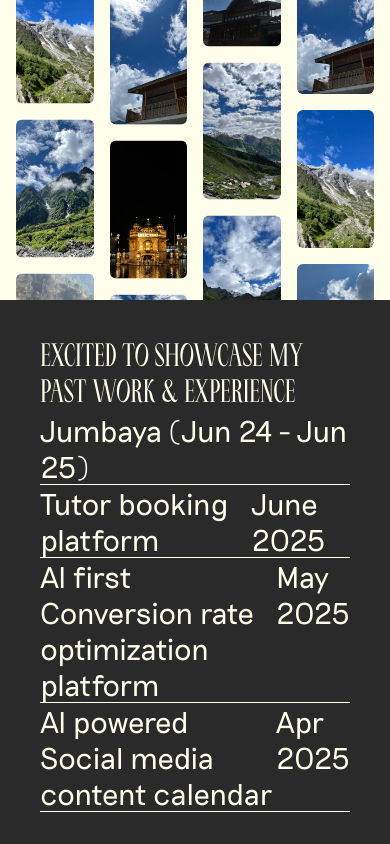
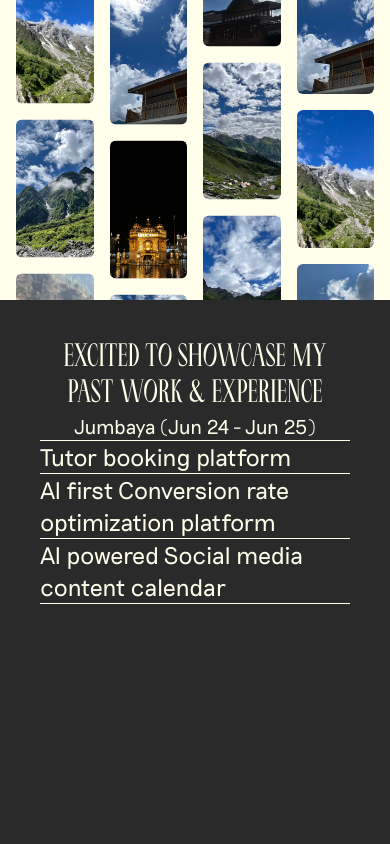
Before and after one commit to divyanshu0469/portfolio-website, a Next.js app: page / in a window 390 px wide. Shown: the part 1388-2232 px from the top of the page. Built offline with nearby package versions, Linux system fonts and the light colour scheme; a web font is replaced by a local one.

Commit message:
custom accordion and link finalized

```diff
--- a/src/components/MaskDiv/index.tsx
+++ b/src/components/MaskDiv/index.tsx
@@ -1,5 +1,7 @@
 import { ReactNode, useEffect, useRef, useState } from "react";
 import { motion } from "motion/react";
+import { useMediaQuery } from "react-responsive";
+import Link from "next/link";
 
 export const MaskDiv = ({
   heading,
@@ -7,6 +9,7 @@ export const MaskDiv = ({
   className,
   duration = 7,
   repeat = 4,
+  href,
   handleClick,
 }: {
   heading: ReactNode;
@@ -15,9 +18,10 @@ export const MaskDiv = ({
   duration?: number;
   className?: string;
   handleClick?: () => void;
+  href?: string;
 }) => {
   const divRef = useRef<HTMLDivElement>(null);
-
+  const isMobile = useMediaQuery({ maxWidth: 637 });
   const [maskDirection, setMaskDirection] = useState("");
   const [hover, setHover] = useState<{
     enter?: { x: number; y: number };
@@ -39,12 +43,58 @@ export const MaskDiv = ({
     }
   }, [hover]);
 
-  return (
+  return href ? (
+    <Link href={href} className="p-0 m-0 w-full">
+      <motion.div
+        ref={divRef}
+        animate={{
+          paddingLeft: hover.enter?.x && !isMobile ? "0.5rem" : 0,
+          paddingRight: hover.enter?.x && !isMobile ? "0.5rem" : 0,
+        }}
+        onMouseEnter={(e) =>
+          setHover({ enter: { x: e.clientX, y: e.clientY } })
+        }
+        onMouseLeave={(e) => setHover({ exit: { x: e.clientX, y: e.clientY } })}
+        onClick={handleClick}
+        className={`relative w-full flex justify-center overflow-hidden ${className}`}
+      >
+        {heading}
+        <motion.div
+          animate={{
+            height: hover.enter?.x ? "100%" : 0,
+          }}
+          transition={{ duration: 0.13 }}
+          className={`absolute w-full bg-light-orange overflow-hidden flex ${maskDirection}`}
+        >
+          {marqueeHeading && (
+            <div className="absolute whitespace-nowrap flex justify-center items-center w-full overflow-x-hidden">
+              {Array(repeat)
+                .fill(0)
+                .map((_, idx) => (
+                  <motion.div
+                    key={idx}
+                    initial={{ x: 0 }}
+                    animate={{ x: "-100%" }}
+                    transition={{
+                      duration: duration,
+                      repeat: Infinity,
+                      ease: "linear",
+                    }}
+                  >
+                    {marqueeHeading}
+                  </motion.div>
+                ))}
+            </div>
+          )}
+        </motion.div>
+      </motion.div>
+    </Link>
+  ) : (
     <motion.div
       ref={divRef}
       animate={{
-        paddingLeft: hover.enter?.x ? "0.5rem" : 0,
-        paddingRight: hover.enter?.x ? "0.5rem" : 0,
+        paddingLeft: hover.enter?.x && !isMobile ? "0.5rem" : 0,
+        paddingRight: hover.enter?.x && !isMobile ? "0.5rem" : 0,
       }}
       onMouseEnter={(e) => setHover({ enter: { x: e.clientX, y: e.clientY } })}
       onMouseLeave={(e) => setHover({ exit: { x: e.clientX, y: e.clientY } })}
--- a/src/components/Work/index.tsx
+++ b/src/components/Work/index.tsx
@@ -2,6 +2,7 @@ import { useState } from "react";
 import { MaskDiv } from "../MaskDiv";
 import { motion } from "motion/react";
 import Link from "next/link";
+import { ArrowUpRightIcon } from "@phosphor-icons/react";
 
 const accordionItems = [
   {
@@ -27,6 +28,39 @@ const accordionItems = [
   },
 ];
 
+const CustomLink = ({ url }: { url: string }) => {
+  const [isHovered, setIsHovered] = useState(false);
+  return (
+    <>
+      <Link
+        onMouseEnter={() => setIsHovered(true)}
+        onMouseLeave={() => setIsHovered(false)}
+        href={url}
+        className="text-lg relative whitespace-nowrap"
+      >
+        <motion.div
+          animate={{
+            color: isHovered ? "var(--light-orange)" : "var(--light-cream)",
+          }}
+          className="flex items-center"
+        >
+          Check out <ArrowUpRightIcon />
+        </motion.div>
+        <div className="absolute flex justify-between left-1/2 -translate-x-1/2 bottom-0 w-full h-0.5">
+          <motion.div
+            animate={{
+              backgroundColor: isHovered
+                ? "var(--light-orange)"
+                : "var(--light-cream)",
+            }}
+            className="w-full"
+          />
+        </div>
+      </Link>
+    </>
+  );
+};
+
 const CustomAccordion = ({
   items,
 }: {
@@ -43,29 +77,24 @@ const CustomAccordion = ({
       <MaskDiv
         handleClick={() => setOpen((v) => (v === index ? undefined : index))}
         heading={
-          <div className="z-2 flex flex-1 justify-between cursor-pointer">
+          <div className="z-2 flex flex-1 justify-between cursor-pointer select-none">
             <p>{i.title}</p>
-            <p>{i.time}</p>
+            <p className="max-md:hidden">{i.time}</p>
           </div>
         }
         className={`border-light-cream ${
-          index === 0 ? "border-y" : "border-b"
+          index === items.length - 1 ? "border-y" : "border-t"
         }`}
       />
       <motion.div
         animate={{ height: open === index ? "fit-content" : 0 }}
         transition={{ duration: 0.3 }}
-        className="w-full overflow-hidden relative text-xl px-4 gap-2 flex justify-between items-center"
+        className="w-full overflow-hidden relative text-xl"
       >
-        <div className="w-4/5">{i.content}</div>
-        {i.link && (
-          <Link
-            href={i.link}
-            className="text-lg h-6 whitespace-nowrap px-2 outline outline-dark-orange rounded-sm hover:bg-light-orange flex items-center"
-          >
-            Check out
-          </Link>
-        )}
+        <div className="w-full h-fit px-4 flex justify-between items-center max-md:flex-col py-2">
+          <div className="w-4/5 max-md:w-full">{i.content}</div>
+          {i.link ? <CustomLink url={i.link} /> : null}
+        </div>
       </motion.div>
     </div>
   ));
@@ -73,11 +102,11 @@ const CustomAccordion = ({
 
 export const Work = () => {
   return (
-    <div className="w-full h-full flex flex-col items-center p-10 text-3xl">
-      <p className="font-lt uppercase">
+    <div className="w-full h-full flex flex-col items-center p-10 text-2xl">
+      <p className="font-lt uppercase text-center text-3xl">
         Excited to showcase my past work & experience
       </p>
-      <p>{"Jumbaya (Jun 24 - Jun 25)"}</p>
+      <p className="text-xl">{"Jumbaya (Jun 24 - Jun 25)"}</p>
       <CustomAccordion items={accordionItems} />
     </div>
   );
--- a/src/pages/contact/index.tsx
+++ b/src/pages/contact/index.tsx
@@ -11,6 +11,7 @@ export default function Contact() {
     <Stairs>
       <div className="w-full h-screen whitespace-nowrap  flex flex-col justify-center items-center pt-13 font-redhawk font-extrabold">
         <MaskDiv
+          href="https://github.com/divyanshu0469"
           heading={<h1 style={{ fontSize }}>GITHUB</h1>}
           marqueeHeading={
             <div
@@ -26,13 +27,14 @@ export default function Contact() {
           className="border-y-2 border-black"
         />
         <MaskDiv
+          href="https://www.linkedin.com/in/divyyanshu31/"
           heading={<h1 style={{ fontSize }}>LINKEDIN</h1>}
           marqueeHeading={
             <div
               style={{ fontSize }}
               className=" flex justify-center items-center gap-5 px-5 bg-light-orange text-light-cream"
             >
-              <p>reach out</p>
+              <p>Lets Connect</p>
               <LinkedinLogoIcon weight="bold" />
             </div>
           }
@@ -42,6 +44,7 @@ export default function Contact() {
         />
 
         <MaskDiv
+          href="https://x.com/divyyadav31"
           heading={<h1 style={{ fontSize }}>X / TWITTER</h1>}
           marqueeHeading={
             <div
```
